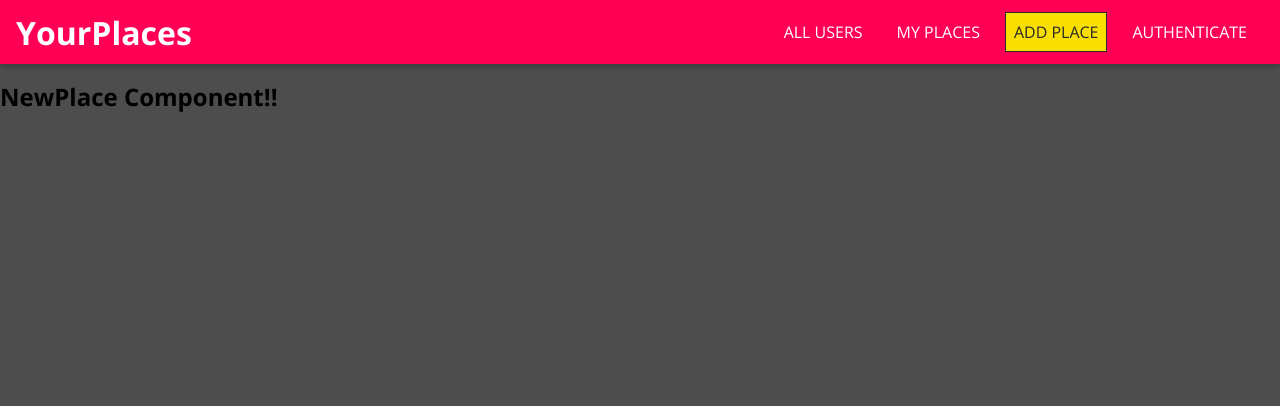
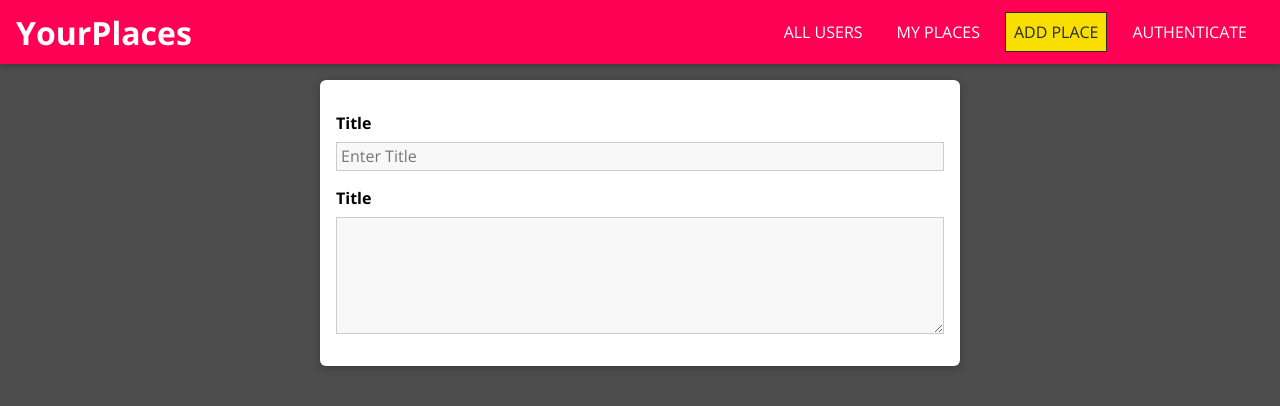
Before and after one commit to krunalsukhwani/places-frontend, a React (Create React App) app: page /places/new in a window 1280 px wide. Shown: the top 406 px of the page. Built offline with nearby package versions, Linux system fonts and the light colour scheme.

Commit message:
Input component and Basic Form

```diff
--- a/src/places/pages/NewPlace.css
+++ b/src/places/pages/NewPlace.css
@@ -0,0 +1,11 @@
+.place-form {
+  position: relative;
+  list-style: none;
+  margin: 0 auto;
+  padding: 1rem;
+  width: 90%;
+  max-width: 40rem;
+  box-shadow: 0 2px 8px rgba(0, 0, 0, 0.26);
+  border-radius: 6px;
+  background: white;
+}
--- a/src/places/pages/NewPlace.js
+++ b/src/places/pages/NewPlace.js
@@ -1,9 +1,26 @@
 import React from "react";
 
 import "./NewPlace.css";
+import Input from "../../shared/components/FormElements/Input";
 
 const NewPlace = () => {
-    return <h2>NewPlace Component!!</h2>;
+  return (
+    <form className="place-form">
+      <Input
+        element="input"
+        type="text"
+        id="title"
+        placeholder="Enter Title"
+        label="Title"
+      />
+      <Input
+        element="textarea"
+        id="description"
+        label="Title"
+        rows="5"
+      />
+    </form>
+  );
 };
 
 export default NewPlace;
--- /dev/null
+++ b/src/shared/components/FormElements/Input.css
@@ -0,0 +1,35 @@
+.form-control {
+  margin: 1rem 0;
+}
+.form-control label,
+.form-control input,
+.form-control textarea {
+  display: block;
+}
+.form-control label {
+  font-weight: bold;
+  margin-bottom: 0.5rem;
+}
+.form-control input,
+.form-control textarea {
+  width: 100%;
+  font: inherit;
+  border: 1px solid #ccc;
+  background: #f8f8f8;
+  padding: 0.15rem 0.25rem;
+}
+.form-control input:focus,
+.form-control textarea:focus {
+  outline: none;
+  background: #ebebeb;
+  border-color: #510077;
+}
+.form-control--invalid label,
+.form-control--invalid p {
+  color: red;
+}
+.form-control--invalid input,
+.form-control--invalid textarea {
+  border-color: red;
+  background: #ffd1d1;
+}
--- /dev/null
+++ b/src/shared/components/FormElements/Input.js
@@ -0,0 +1,23 @@
+import React from "react";
+
+import "./Input.css";
+
+const Input = (props) => {
+
+  const element =
+    props.element === "input" ? (
+      <input id={props.id} type={props.type} placeholder={props.placeholder} />
+    ) : (
+      <textarea id={props.id} rows={props.rows || 3} />
+    );
+
+  return (
+    <div className={`form-control`}>
+      <label htmlFor={props.id}>{props.label}</label>
+      {element}
+    </div>
+  );
+
+};
+
+export default Input;
```
